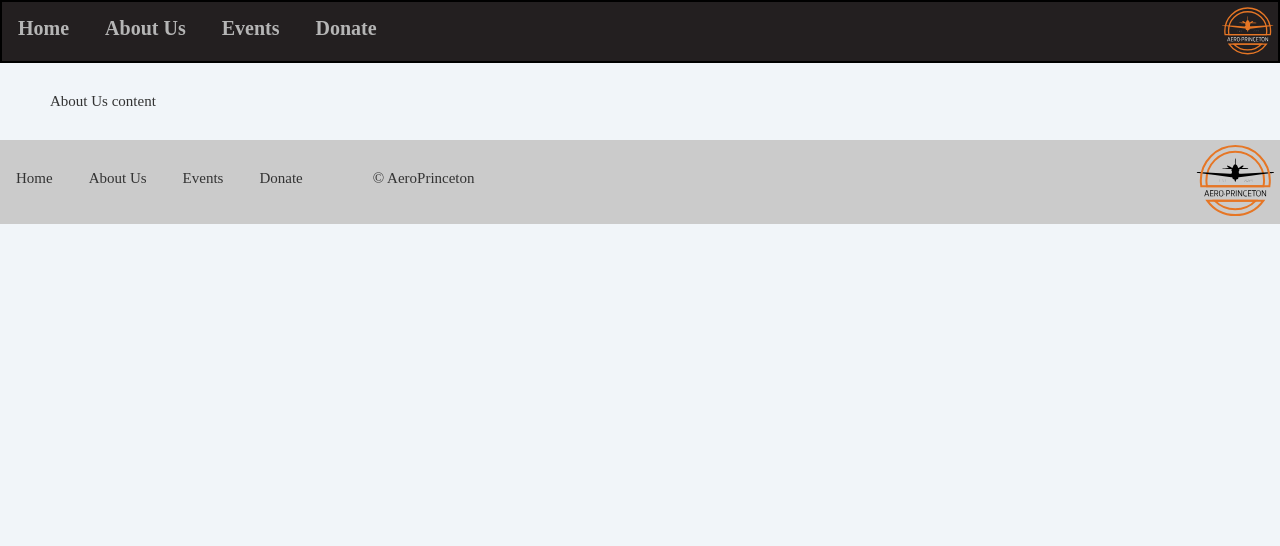
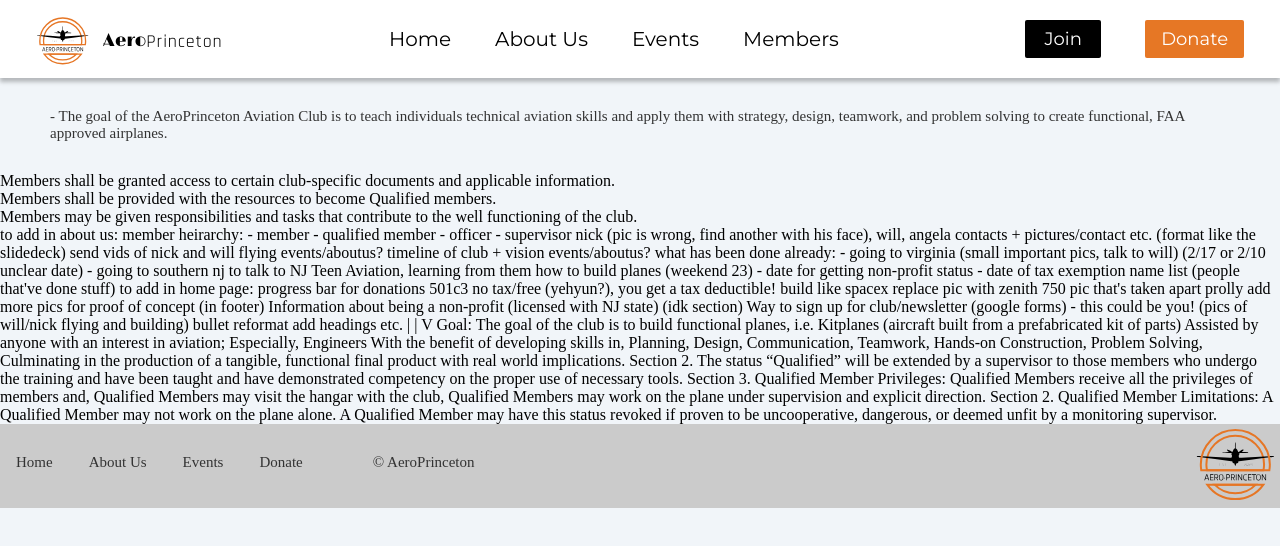
Before and after one commit to NicolasFeng597/AeroPrinceton, an Astro site: page /about-us in a window 1280 px wide. Built offline with nearby package versions, Linux system fonts and the light colour scheme; Astro itself is replaced by a stand-in of ours; a web font is replaced by a local one.

Commit message:
better nav bar

```diff
--- a/src/components/Navigation.astro
+++ b/src/components/Navigation.astro
@@ -1,8 +1,14 @@
 ---
 import "../styles/topnav.css";
 ---
+
 <nav class="nav-container">
-   <ul class="left-side">
+   <div class="logo">
+      <img src="/transparentlogo.svg">
+      <span class="aero">Aero</span>
+      <span class="princeton">Princeton</span>
+   </div>
+   <ul class="pages">
       <li>
          <a href="/">Home</a>
       </li>
@@ -13,13 +19,20 @@ import "../styles/topnav.css";
          <a href="/events/">Events</a>
       </li>
       <li>
-         <a href="/donate/">Donate</a>
+         <a href="/members/">Members</a>
       </li>
       <!-- and so on with different pages -->
    </ul>
-   <ul class="right-side">
+   <ul class="pages">
       <li>
-      <img src="/blacklogo.svg">
+         <div class="join">
+            <a href="/join">Join</a>
+         </div>
+      </li>
+      <li>
+         <div class="donate">
+            <a href="/donate">Donate</a>
+         </div>
       </li>
    </ul>
 </nav>
--- a/src/layouts/Layout.astro
+++ b/src/layouts/Layout.astro
@@ -9,7 +9,10 @@ const frontmatter = Astro.props;
 <!doctype html>
 <html lang="en">
 	<head>
-		<link rel="stylesheet" href="https://use.typekit.net/sjw1sgl.css">
+		<link href="https://use.typekit.net/sjw1sgl.css" rel="stylesheet">
+		<link href="https://fonts.googleapis.com/css2?family=Montserrat" rel="stylesheet">
+		<link href='https://fonts.googleapis.com/css?family=Limelight' rel="stylesheet">
+		<link href='https://fonts.googleapis.com/css?family=Rajdhani' rel="stylesheet">
 		<meta charset="UTF-8" />
 		<meta name="viewport" content="width=device-width" />
 		<link rel="icon" type="image/svg+xml" href="/favicon.svg" />
--- a/src/pages/about-us.astro
+++ b/src/pages/about-us.astro
@@ -5,5 +5,81 @@ const title = "About Us page";
 ---
 
 <Layout pageTitle={title}>
-	<p> About Us content </p>
+	<p> - The goal of the AeroPrinceton Aviation Club is to teach individuals technical aviation skills and apply them with strategy, design, teamwork, and problem solving to create functional, FAA approved airplanes. </p>
+	<ul>
+		<li>
+			Members shall be granted access to certain club-specific documents and applicable information.
+		</li>
+		<li>
+			Members shall be provided with the resources to become Qualified members.
+		</li>
+		<li>
+			Members may be given responsibilities and tasks that contribute to the well functioning of the club.
+		</li>
+	</ul>
+
+	to add in about us:
+
+	member heirarchy:
+	- member
+	- qualified member
+	- officer
+	- supervisor
+
+	nick (pic is wrong, find another with his face), will, angela contacts + pictures/contact etc. (format like the slidedeck)
+	send vids of nick and will flying
+
+	events/aboutus?
+	timeline of club + vision
+
+	events/aboutus?
+	what has been done already:
+	- going to virginia (small important pics, talk to will) (2/17 or 2/10 unclear date)
+	- going to southern nj to talk to NJ Teen Aviation, learning from them how to build planes (weekend 23)
+	- date for getting non-profit status
+	- date of tax exemption
+
+	name list (people that've done stuff)
+
+	to add in home page:
+	progress bar for donations
+	501c3 no tax/free (yehyun?), you get a tax deductible!
+	build like spacex
+	replace pic with zenith 750 pic that's taken apart
+	prolly add more pics for proof of concept
+
+	(in footer)
+	Information about being a non-profit (licensed with NJ state)
+
+	(idk section)
+	Way to sign up for club/newsletter (google forms)
+		- this could be you! (pics of will/nick flying and building)
+
+
+	bullet reformat add headings etc.
+	|
+	|
+	V
+	Goal: The goal of the club is to build functional planes,
+i.e. Kitplanes (aircraft built from a prefabricated kit of parts)
+Assisted by anyone with an interest in aviation;
+Especially, Engineers
+With the benefit of developing skills in,
+Planning,
+Design,
+Communication,
+Teamwork,
+Hands-on Construction,
+Problem Solving,
+Culminating in the production of a tangible, functional final product with real world implications.
+
+Section 2. The status “Qualified” will be extended by a supervisor to those members who undergo the training and have been taught and have demonstrated competency on the proper use of necessary tools.
+Section 3.  Qualified Member Privileges:
+Qualified Members receive all the privileges of members and,
+Qualified Members may visit the hangar with the club,
+Qualified Members may work on the plane under supervision and explicit direction.
+Section 2.  Qualified Member Limitations:
+A Qualified Member may not work on the plane alone.
+A Qualified Member may have this status revoked if proven to be uncooperative, dangerous, or deemed unfit by a monitoring supervisor.
+
 </Layout>
--- a/src/styles/global.css
+++ b/src/styles/global.css
@@ -48,3 +48,8 @@ video {
   width: 100vw;
   height: 80vw;
 }
+
+@font-face {
+  font-family: Montserrat;
+  src: url(https://fonts.googleapis.com/css?family=Montserrat);
+}
--- a/src/styles/topnav.css
+++ b/src/styles/topnav.css
@@ -6,39 +6,105 @@
 
 /* select the nav container and apply properties */
 .nav-container{
-   background-color: rgb(35, 31, 32);
+   /* background-color: rgb(35, 31, 32);
    border: 2px solid #000000;
    /* border-radius: 25px; */
    /* margin: 50px; */
-   overflow: hidden;
+   /* overflow: hidden; */
    /* apply flex to get right and left navigations in a row */
-   display: flex;
+   /* display: flex; */
    /* push both the blocks to the edges using justify-content */
-   justify-content: space-between;
+   /* justify-content: space-between; */
 
    /* for video */
-   position: relative;
+   /* position: relative; */
+
+   padding-left: 36px;
+   padding-right: 16px;
+   background: white;
+   box-shadow: 0px 4px 4px rgba(0, 0, 0, 0.25);
+   justify-content: space-between;
+   align-items: center;
+   display: flex;
 }
 
-/* target the ul and remove the bullets */
-.right-side, .left-side{
+.logo{
+   display: flex;
+   overflow: hidden;
+}
+
+.aero{
+   color: black;
+   font-size: 18px;
+   font-family: Limelight;
+   font-weight: 400;
+   word-wrap: break-word;
+   padding-top: 18px;
+   padding-left: 10px;
+}
+.princeton{
+   color: black;
+   font-size: 18px;
+   font-family: Rajdhani;
+   font-weight: 400;
+   letter-spacing: 0.90px;
+   word-wrap: break-word;
+   padding-top: 18px;
+}
+.pages{
    list-style-type: none;
 }
-/* change li display property from block to inline block */
-.right-side li, .left-side li{
+.pages li{
    display: inline-block;
+   padding: 20px;
 }
-/* style the anchor elements */
-.right-side li a, .left-side li a{
+.pages a{
    text-decoration: none;
-   display: block;
-   width: 100%;
-   height: 100%;
+   color: black;
    font-size: 20px;
-   color: #b5b5b5;
-   padding: 15px 16px;
-   font-weight: bold;
+   font-family: Montserrat;
+   font-weight: 400;
 }
+
+.join{
+   width: 76px;
+   padding-left: 16px;
+   padding-right: 16px;
+   padding-top: 8px;
+   padding-bottom: 8px;
+   background: black;
+   border-radius: 2px;
+   justify-content: center;
+   align-items: center;
+   gap: 10px;
+   display: flex;
+}
+
+.join a{
+   color: white;
+   font-size: 18px;
+   word-wrap: break-word;
+}
+
+.donate{
+   padding-left: 16px;
+   padding-right: 16px;
+   padding-top: 8px;
+   padding-bottom: 8px;
+   background: #E67725;
+   border-radius: 2px;
+   justify-content: center;
+   align-items: center;
+   gap: 10px;
+   display: flex;
+}
+
+.donate a{
+   color: white;
+   font-size: 18px;
+   word-wrap: break-word;
+}
+
 /* apply hover */
 .right-side li a:hover, .left-side li a:hover{
    background-color: #ddd;
```
Also changed, not shown: src/pages/index.astro (+1 -7 lines), src/pages/members.astro (added, +9 -0 lines).
